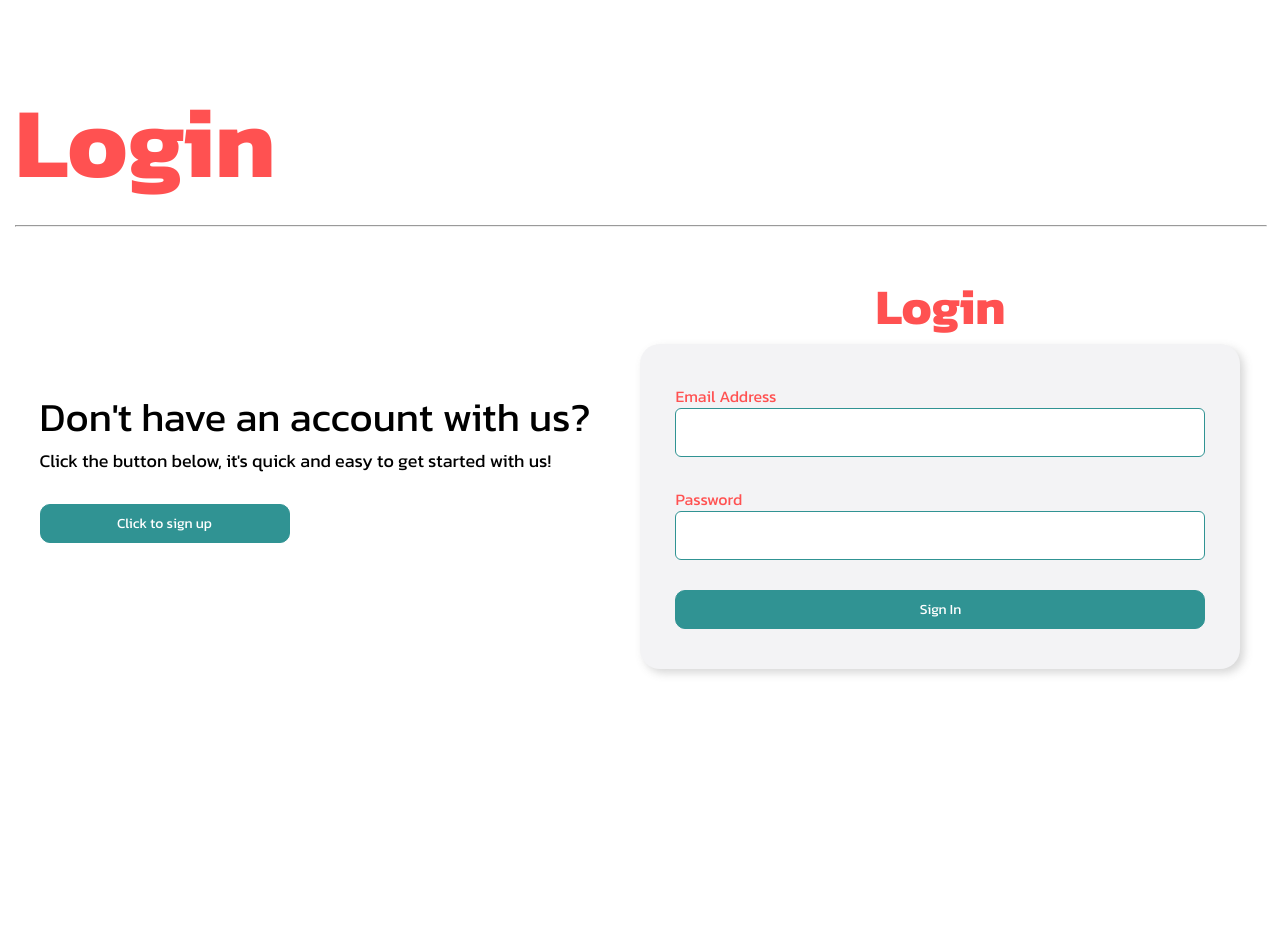
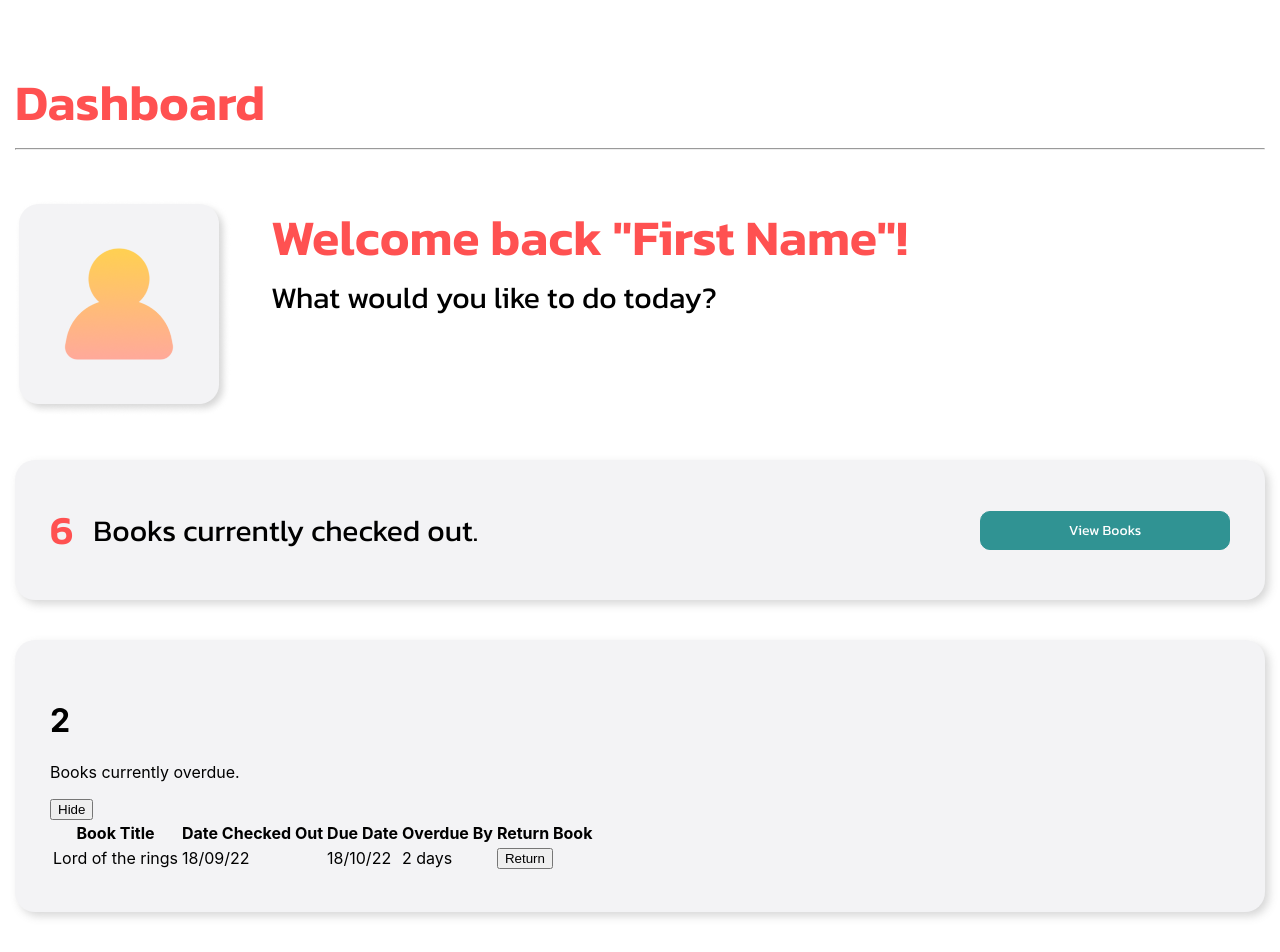
Before and after one commit to MrTrotter95/library-information-system, a React (Create React App) app: page / in a window 1280 px wide. Shown: the top 952 px of the page. Before the commit the page ends 800 px from the top, so only its background shows below. Built offline with nearby package versions, Linux system fonts and the light colour scheme.

Commit message:
Frontend completing User Dashboard

```diff
--- a/src/App.js
+++ b/src/App.js
@@ -1,10 +1,10 @@
 import './App.css';
-import Login from './pages/Login/Login';
+import Dashboard from './pages/UserDashboard/UserDashboard';
 
 function App() {
   return (
     <div className="App">
-    <Login/>
+    <Dashboard/>
     </div>
   );
 }
--- a/src/components/Cards/CardStyles.css
+++ b/src/components/Cards/CardStyles.css
@@ -1,5 +1,5 @@
 .card__small {
-    width: 530px;
+    max-width: 530px;
     padding: 40px 35px;
     border-radius: 20px;
     box-shadow: 4px 4px 8px rgba(95, 95, 95, 0.25);
@@ -7,7 +7,7 @@
 }
 
 .card__medium {
-    width: 600px;
+    max-width: 600px;
     padding: 40px 35px;
     border-radius: 20px;
     box-shadow: 4px 4px 8px rgba(95, 95, 95, 0.25);
@@ -15,7 +15,7 @@
 }
 
 .card__large {
-    width: 1250px;
+    max-width: 1250px;
     padding: 40px 35px;
     border-radius: 20px;
     box-shadow: 4px 4px 8px rgba(95, 95, 95, 0.25);
--- a/src/index.css
+++ b/src/index.css
@@ -17,7 +17,7 @@ code {
 /*---------- Content Control  ----------*/
 .container {
   max-width: 1250px;
-  margin: auto;
+  margin: 65px auto 250px auto;
 }
 
 .flex {
@@ -43,6 +43,11 @@ code {
 .justify-center {
   justify-content: center;
 }
+
+.last-item {
+  margin-left: auto;
+}
+
 
 /*---------- Margin & Padding  ----------*/
 .m-auto {
@@ -161,7 +166,6 @@ code {
 .h1 {
   font-family: Kanit;
   font-size: 100px;
-  line-height: ;
 }
 
 .h2 {
--- a/src/pages/UserDashboard/UserDashboard.jsx
+++ b/src/pages/UserDashboard/UserDashboard.jsx
@@ -1,10 +1,70 @@
 import React from "react";
 import './UserDashboard.css';
+import userImage from '../../assets/images/userImage.png';
+import CardLarge from '../../components/Cards/CardLarge';
 
 const UserDashboard = () => {
     return (
-        <div>
+        <div className="container">
+            <h1 className="h2 red fw-600 mb-0">Dashboard</h1>
+            <hr/>
+            <div>
+                <div className="flex flex-row mt-50 mb-40">
+                    <div>
+                        <img src={userImage}/>
+                    </div>
+                    <div className="ml-40">
+                        <h1 className="h2 red fw-600 mt-0 mb-0">Welcome back "First Name"!</h1>
+                        <p className="h4 fw-400 mt-0">What would you like to do today?</p>
+                    </div>
+                </div>
 
+                <div className="mb-40">
+                    <CardLarge>
+                        <div className="flex">
+                            <div className="flex align-center">
+                                <h1 className="h3 red fw-600 mt-0 mb-0 mr-20">6</h1>
+                                <p className="h4 mt-0 mb-0">Books currently checked out.</p>
+                            </div>
+                            <div className=" flex last-item align-center">
+                                <button className="primary-button">View Books</button>
+                            </div>
+
+                        </div>
+                    </CardLarge>
+                </div>
+
+                <div>
+
+                <CardLarge>
+                    <div>
+                        <h1>2</h1>
+                        <p>Books currently overdue.</p>
+                        <button>Hide</button>
+                    </div>
+                    <table>
+                        <thead>
+                            <tr>
+                                <th>Book Title</th>
+                                <th>Date Checked Out</th>
+                                <th>Due Date</th>
+                                <th>Overdue By</th>
+                                <th>Return Book</th>
+                            </tr>
+                        </thead>
+                        <tbody>
+                            <tr>
+                                <td>Lord of the rings</td>
+                                <td>18/09/22</td>
+                                <td>18/10/22</td>
+                                <td>2 days</td>
+                                <td><button>Return</button></td>
+                            </tr>
+                        </tbody>
+                    </table>
+                </CardLarge>
+                </div>
+            </div>
         </div>
     )
 }
```
Also changed, not shown: src/assets/images/userImage.png (added).
